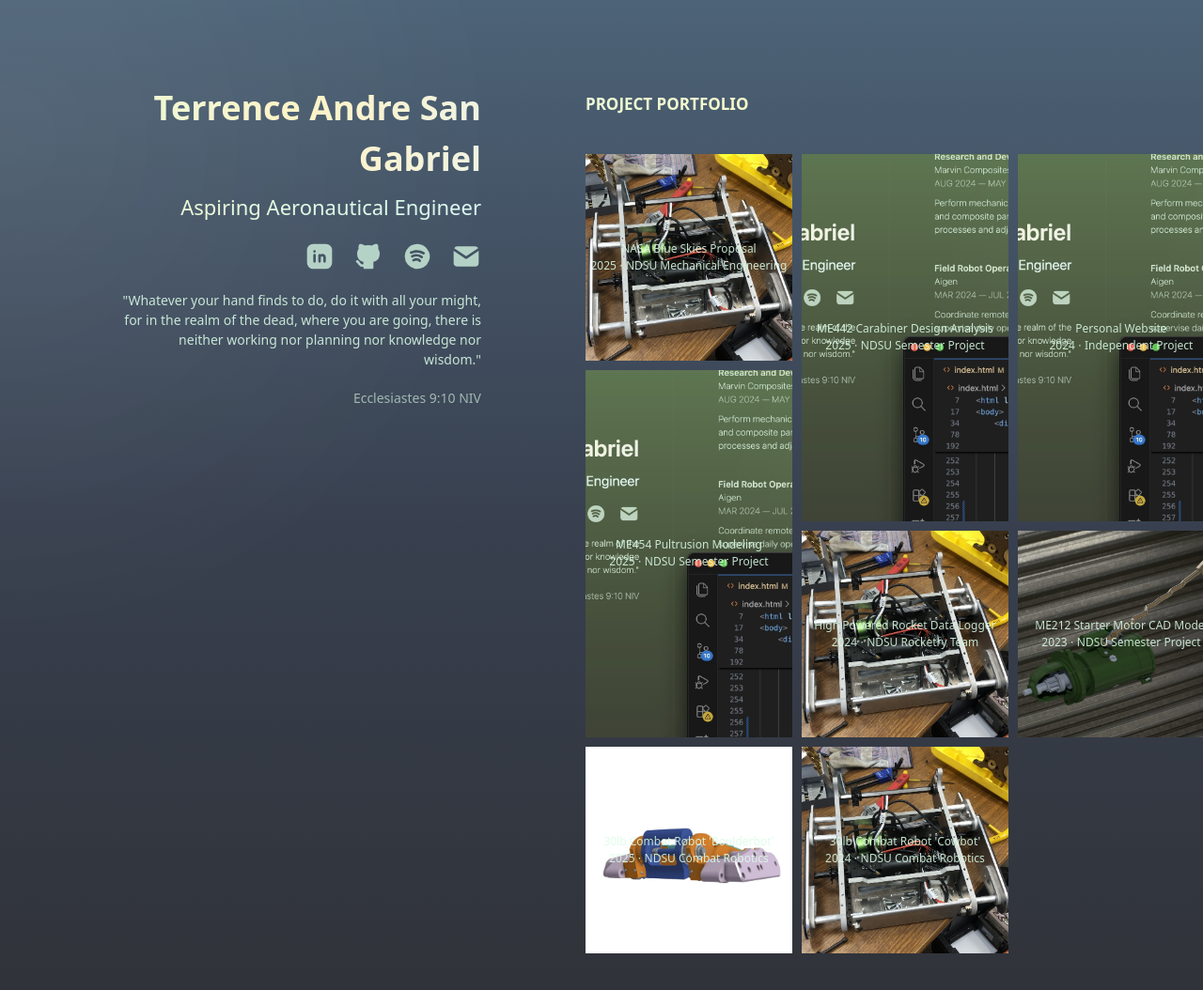
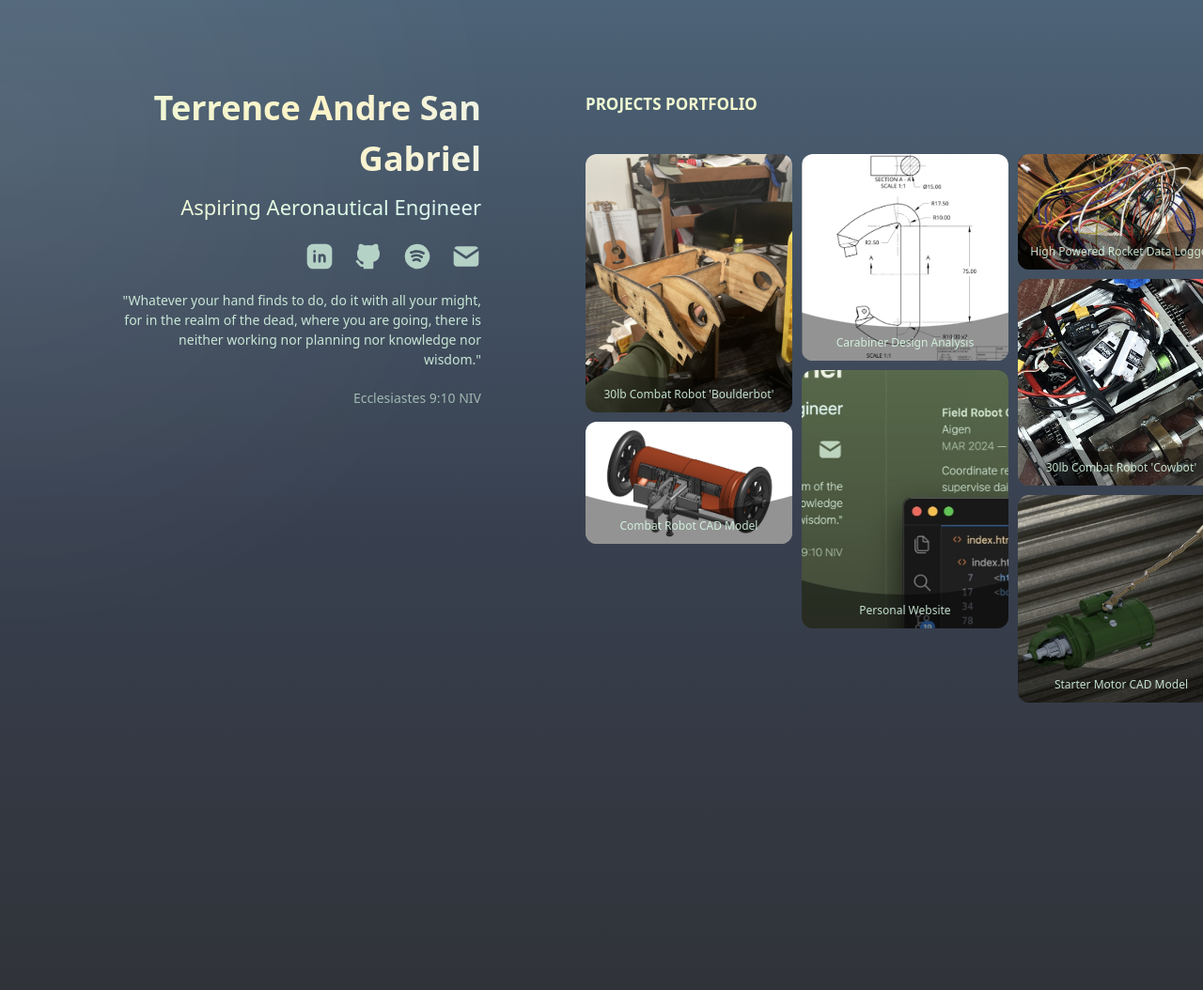
Before and after one commit to akositerrence/akositerrence.github.io, a Jekyll site: the page built from portfolio/portfolio.html, in a window 1280 px wide and 1121 px high. Shown: the top 1054 px of the window at 94% size. Built offline with Jekyll 4.4.1, drawn with Linux system fonts in a browser that asks for light colours.

Commit message:
added portfolio page hover

```diff
--- a/package.json
+++ b/package.json
@@ -11,6 +11,7 @@
   "license": "ISC",
   "dependencies": {
     "@tailwindcss/cli": "^4.1.7",
+    "masonry-layout": "^4.2.2",
     "tailwindcss": "^4.1.7"
   }
 }
--- a/portfolio/portfolio.html
+++ b/portfolio/portfolio.html
@@ -78,94 +78,76 @@
         <div class="content-container">
             <!-- project gallery container -->
             <div class="gallery-container">
-                <h2 class="content-section-header"> PROJECT PORTFOLIO </h2>
+                <h2 class="content-section-header"> PROJECTS PORTFOLIO </h2>
                 <div class="project-gallery">
 
                     <!-- instance -->
                     <div class="gallery-instance brick">
                         <a class="instance-title" href="">
+                            <img src="./portfolio_gallery_imgs/boulderbot.jpg" alt="">
                             <div class="instance-title-group">
-                                <div class="project-img-title">NASA Blue Skies Proposal</div>
-                                <div class="project-img-title">2025 ⋅ NDSU Mechanical Engineering</div>
+                                <div class="project-img-title">30lb Combat Robot 'Boulderbot'</div>
                             </div>
-                            <img src="./portfolio_gallery_imgs/cowbot.jpg" alt="">
                         </a>
                     </div>
 
                     <!-- instance -->
                     <div class="gallery-instance brick">
                         <a class="instance-title" href="">
+                            <img src="./portfolio_gallery_imgs/carabiner.jpg" alt="">
                             <div class="instance-title-group">
-                                <div class="project-img-title">ME454 Pultrusion Modeling</div>
-                                <div class="project-img-title">2025 ⋅ NDSU Semester Project</div>
+                                <div class="project-img-title">Carabiner Design Analysis</div>
                             </div>
-                            <img src="./portfolio_gallery_imgs/website.jpg" alt="">
                         </a>
                     </div>
 
                     <!-- instance -->
                     <div class="gallery-instance brick">
                         <a class="instance-title" href="">
+                            <img src="./portfolio_gallery_imgs/datalogger.jpg" alt="">
                             <div class="instance-title-group">
-                                <div class="project-img-title">30lb Combat Robot 'Boulderbot'</div>
-                                <div class="project-img-title">2025 ⋅ NDSU Combat Robotics</div>
+                                <div class="project-img-title">High Powered Rocket Data Logger</div>
                             </div>
-                            <img src="./portfolio_gallery_imgs/boulderbot.jpg" alt="">
                         </a>
                     </div>
 
                     <!-- instance -->
                     <div class="gallery-instance brick">
                         <a class="instance-title" href="">
+                            <img src="./portfolio_gallery_imgs/cowbot.jpg" alt="">
                             <div class="instance-title-group">
-                                <div class="project-img-title">ME442 Carabiner Design Analysis</div>
-                                <div class="project-img-title">2025 ⋅ NDSU Semester Project</div>
+                                <div class="project-img-title">30lb Combat Robot 'Cowbot'</div>
                             </div>
-                            <img src="./portfolio_gallery_imgs/website.jpg" alt="">
                         </a>
                     </div>
 
                     <!-- instance -->
                     <div class="gallery-instance brick">
                         <a class="instance-title" href="">
+                            <img src="./portfolio_gallery_imgs/website.jpg" alt="">
                             <div class="instance-title-group">
-                                <div class="project-img-title">High Powered Rocket Data Logger</div>
-                                <div class="project-img-title">2024 ⋅ NDSU Rocketry Team</div>
+                                <div class="project-img-title">Personal Website</div>
                             </div>
-                            <img src="./portfolio_gallery_imgs/cowbot.jpg" alt="">
                         </a>
                     </div>
 
                     <!-- instance -->
                     <div class="gallery-instance brick">
                         <a class="instance-title" href="">
+                            <img src="./portfolio_gallery_imgs/firehydrant.jpg" alt="">
                             <div class="instance-title-group">
-                                <div class="project-img-title">30lb Combat Robot 'Cowbot'</div>
-                                <div class="project-img-title">2024 ⋅ NDSU Combat Robotics</div>
+                                <div class="project-img-title">Combat Robot CAD Model</div>
                             </div>
-                            <img src="./portfolio_gallery_imgs/cowbot.jpg" alt="">
                         </a>
                     </div>
 
                     <!-- instance -->
                     <div class="gallery-instance brick">
                         <a class="instance-title" href="">
+                            <img src="./portfolio_gallery_imgs/creo.jpg" alt="">
                             <div class="instance-title-group">
-                                <div class="project-img-title">Personal Website</div>
-                                <div class="project-img-title">2024 ⋅ Independent Project</div>
+                                <div class="project-img-title">Starter Motor CAD Model</div>
                             </div>
-                            <img src="./portfolio_gallery_imgs/website.jpg" alt="">
-                        </a>
-                    </div>
-
-                    <!-- instance -->
-                    <div class="gallery-instance brick">
-                        <a class="instance-title" href="">
-                            <div class="instance-title-group">
-                                <div class="project-img-title">ME212 Starter Motor CAD Model</div>
-                                <div class="project-img-title">2023 ⋅ NDSU Semester Project</div>
-                            </div>
-                            <img src="./portfolio_gallery_imgs/creo.jpg" alt="">
                         </a>
                     </div>
 
@@ -173,7 +155,9 @@
             </div>
         </div>
     </div>
+    <script src="https://unpkg.com/masonry-layout@4/dist/masonry.pkgd.min.js"></script>
     <script src="/src/js/main.js"></script>
+    <script src="/src/js/gallery.js"></script>
 </body>
 
 </html>
--- a/src/css/tail_main.css
+++ b/src/css/tail_main.css
@@ -21,6 +21,7 @@
     --color-gray-900: oklch(21% 0.034 264.665);
     --spacing: 0.25rem;
     --font-weight-extralight: 200;
+    --font-weight-light: 300;
     --font-weight-normal: 400;
     --font-weight-semibold: 600;
     --radius-sm: 0.25rem;
@@ -1075,8 +1076,7 @@
   row-gap: calc(var(--spacing) * 5);
 }
 .project-gallery {
-  columns: 3;
-  column-gap: calc(var(--spacing) * 2.5);
+  width: calc(var(--spacing) * 175);
   @media (width >= 48rem) {
     padding: calc(var(--spacing) * 2.5);
   }
@@ -1084,16 +1084,45 @@
 .gallery-instance {
   margin-bottom: calc(var(--spacing) * 2.5);
   width: calc(var(--spacing) * 55);
+  border-radius: var(--radius-xl);
+  transition-property: opacity;
+  transition-timing-function: var(--tw-ease, var(--default-transition-timing-function));
+  transition-duration: var(--tw-duration, var(--default-transition-duration));
+  --tw-duration: 200ms;
+  transition-duration: 200ms;
   position: relative;
   overflow: hidden;
 }
+.gallery-instance {
+  border-radius: var(--radius-xl);
+}
+.gallery-instance::before {
+  content: "";
+  pointer-events: none;
+  position: absolute;
+  bottom: calc(var(--spacing) * 0);
+  left: calc(1/2 * 100%);
+  z-index: 1;
+  height: calc(var(--spacing) * 42.5);
+  width: calc(var(--spacing) * 150);
+  transform: translateX(-50%);
+  background: radial-gradient( ellipse at top, transparent 0, transparent 55.5%, rgba(0, 0, 0, 0.425) 56%, rgba(0, 0, 0, 0.425) 100% );
+}
+.project-gallery:hover .gallery-instance {
+  opacity: 0.625;
+}
+.project-gallery:hover .gallery-instance:hover {
+  opacity: 1;
+}
 .instance-title {
   display: flex;
-  align-items: center;
+  align-items: flex-end;
   justify-content: center;
 }
 .instance-title-group {
   position: absolute;
+  z-index: 2;
+  margin-bottom: calc(var(--spacing) * 2.5);
   display: flex;
   flex-wrap: wrap;
   align-items: center;
@@ -1101,8 +1130,8 @@
 }
 .project-img-title {
   font-size: 0.75em;
-  --tw-font-weight: var(--font-weight-extralight);
-  font-weight: var(--font-weight-extralight);
+  --tw-font-weight: var(--font-weight-light);
+  font-weight: var(--font-weight-light);
   color: var(--color-green-100);
   opacity: 0.875;
 }
--- /dev/null
+++ b/src/js/gallery.js
@@ -0,0 +1,15 @@
+console.log("gallery.js loaded");
+
+document.addEventListener("DOMContentLoaded", () => {
+    const grid = document.querySelector(".project-gallery");
+    if (!grid) {
+        console.warn("No .project-gallery element found");
+        return;
+    }
+
+    const msnry = new Masonry(grid, {
+        itemSelector: ".brick",
+        columnWidth: ".brick",
+        gutter: 10
+    });
+});
```
Also changed, not shown: index.html (+17 -2 lines), src/css/head_main.css (+30 -5 lines), portfolio/portfolio_gallery_imgs/boulderbot.jpg, portfolio/portfolio_gallery_imgs/carabiner.jpg (added), portfolio/portfolio_gallery_imgs/cowbot.jpg, portfolio/portfolio_gallery_imgs/datalogger.jpg (added), portfolio/portfolio_gallery_imgs/firehydrant.jpg (added), portfolio/portfolio_gallery_imgs/placeholder.jpg (added), portfolio/portfolio_gallery_imgs/website.jpg, 1 other file.
